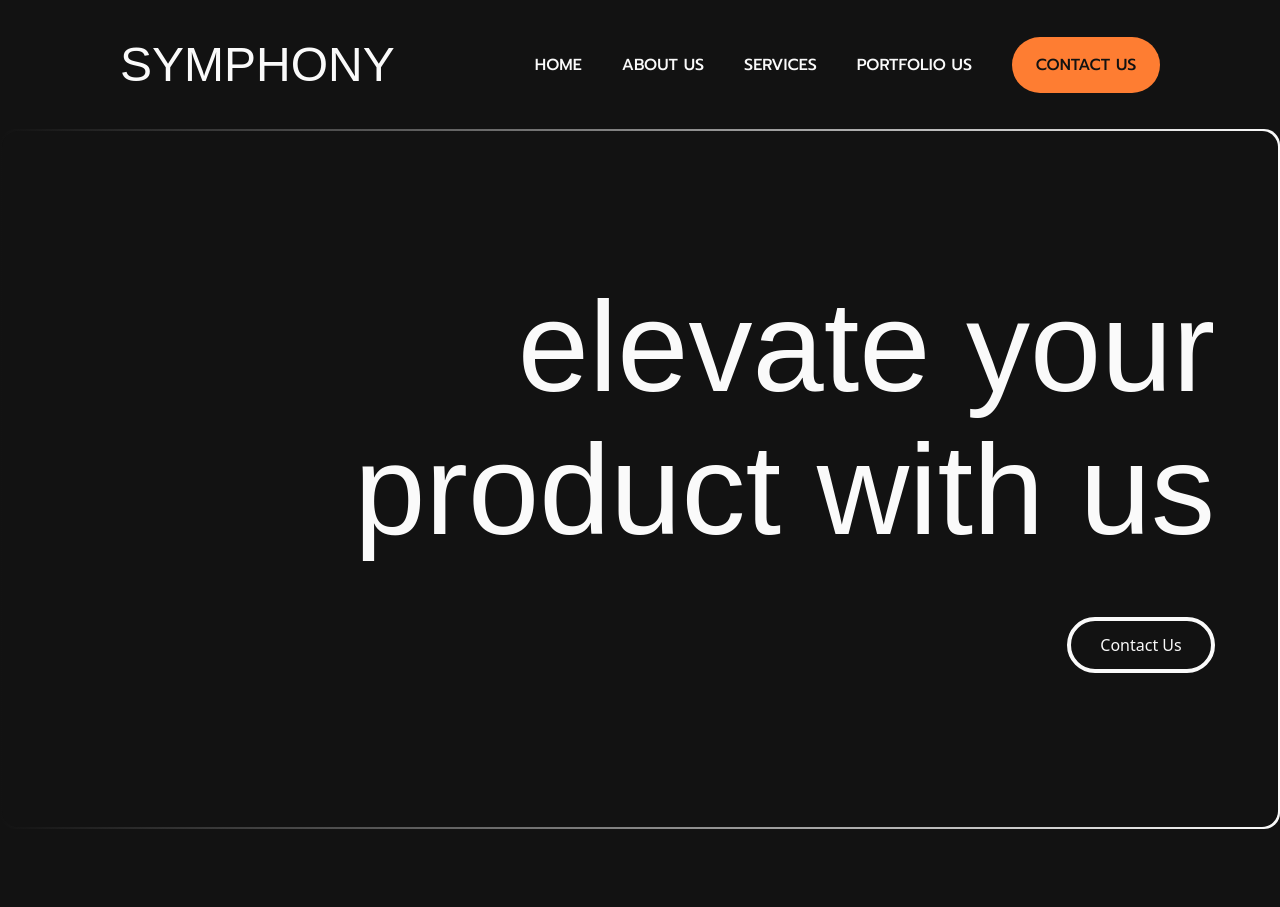
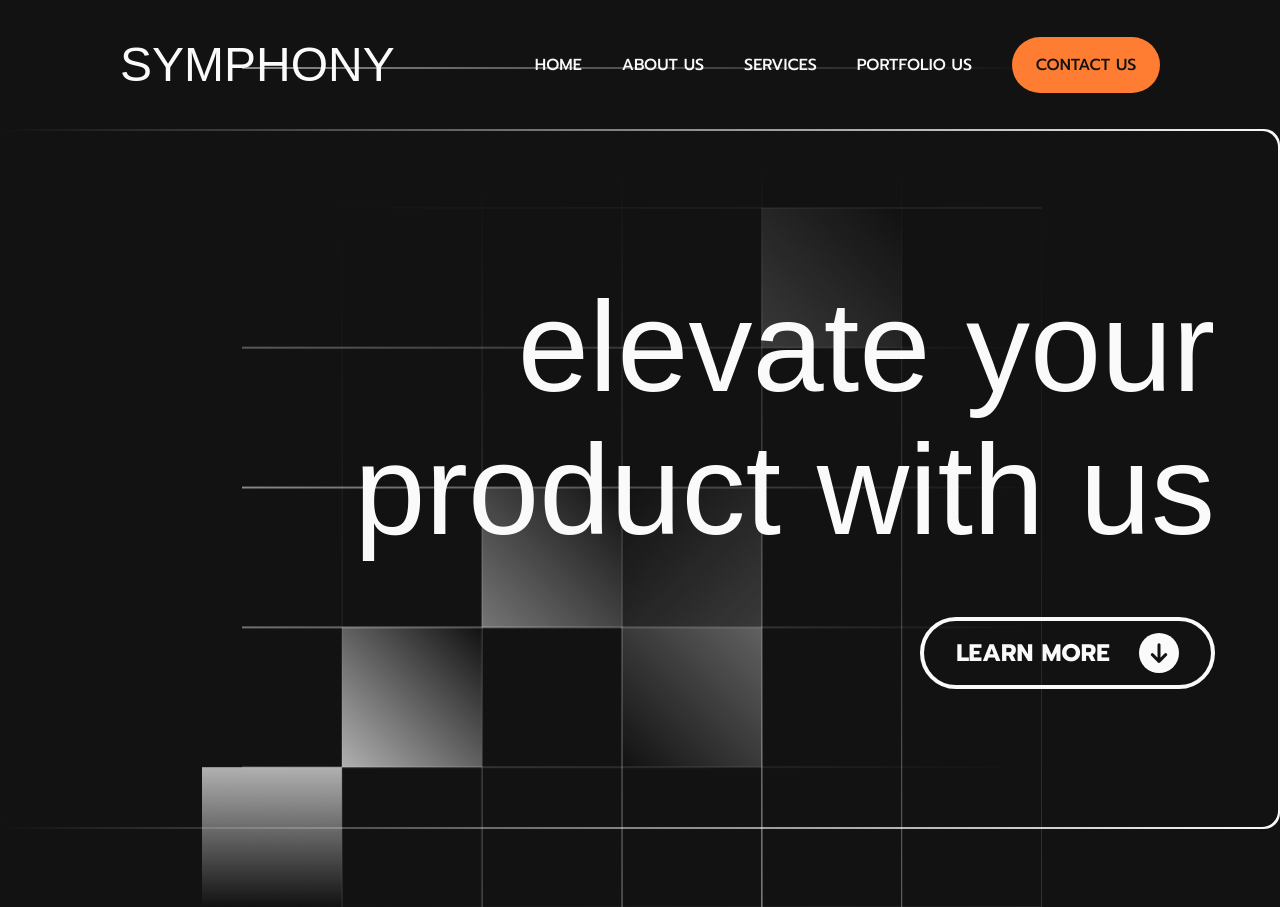
Before and after one commit to syifaulqolbii/symphony, a website: page index.html in a window 1280 px wide. Before the commit the page ends 829 px from the top, so only its background shows below. Drawn offline with Linux system fonts and the light colour scheme.

Commit message:
hero & navbar section done

```diff
--- a/index.html
+++ b/index.html
@@ -1,5 +1,5 @@
 <!DOCTYPE html>
-<html lang="en">
+<html lang="en" class="scroll-smooth">
   <head>
     <meta charset="UTF-8" />
     <meta http-equiv="X-UA-Compatible" content="IE=edge" />
@@ -11,10 +11,10 @@
     </style>
     <title>Symphony | Elevate Your Product With Us</title>
   </head>
-  <body class="bg-primary">
-    <!-- Navbar Section -->
+  <body class="mx-auto max-w-[1440px] bg-primary">
+    <!-- Navbar Section Start-->
     <nav
-      class="flex h-[129px] w-full items-center justify-between px-[120px] py-[40px]"
+      class="flex h-[129px] items-center justify-between px-[120px] py-[40px]"
     >
       <a href="/" class="font-logo text-5xl uppercase text-putih">symphony</a>
       <div
@@ -32,27 +32,54 @@
         </a>
       </div>
     </nav>
-    <!-- Navbar Section -->
-    <!-- Hero Section -->
+    <!-- Navbar Section End -->
+    <!-- Hero Section Start -->
     <header
       class="container h-[700px] w-[1320px] rounded-[16px] bg-gradient-to-r from-primary/5 to-putih p-0.5"
     >
-      <div class="h-full w-full rounded-[16px] bg-primary">
-        <div class="float-right mr-[63px]">
+      <div class="relative h-full w-full rounded-[16px] bg-primary">
+        <img
+          src="/src/img/hero.png"
+          alt="hero"
+          class="absolute -top-16 left-[200px] z-10 mx-auto h-[840px] w-[840px]"
+        />
+        <div class="relative z-20 float-right mr-[63px]">
           <h1
-            class="mb-[56px] mt-[144px] w-[861px] text-right font-heading text-[128px] font-normal leading-[143px] text-putih"
+            class="z-30 mb-[56px] mt-[144px] w-[861px] text-right font-heading text-[128px] font-normal leading-[143px] text-putih"
           >
             elevate your product with us
           </h1>
           <a
-            href="#contact"
-            class="group float-right mb-[144px] flex h-[56px] w-[148px] items-center justify-center rounded-[50px] border-4 border-putih bg-transparent hover:text-secondary"
+            href="#services"
+            class="group z-30 float-right mb-[144px] flex h-[72px] w-[295px] items-center justify-center gap-[29px] rounded-[50px] border-4 border-putih bg-transparent hover:text-secondary"
           >
-            <span class="text-putih group-hover:text-white">Contact Us</span>
+            <span
+              class="font-body text-[24px] font-bold uppercase text-putih group-hover:text-white"
+              >Learn More</span
+            >
+            <div
+              class="flex h-[40px] w-[40px] items-center justify-center rounded-full bg-putih"
+            >
+              <svg
+                width="18"
+                height="20"
+                viewBox="0 0 18 20"
+                fill="none"
+                xmlns="http://www.w3.org/2000/svg"
+              >
+                <path
+                  d="M9.00001 18.3333L9.00001 1.66663M9.00001 18.3333L2.33334 11.6666M9.00001 18.3333L15.6667 11.6666"
+                  stroke="#121212"
+                  stroke-width="3"
+                  stroke-linecap="round"
+                  stroke-linejoin="round"
+                />
+              </svg>
+            </div>
           </a>
         </div>
       </div>
     </header>
-    <!-- Hero Section -->
+    <!-- Hero Section End -->
   </body>
 </html>
```
Also changed, not shown: dist/output.css, src/img/hero.png (added).
